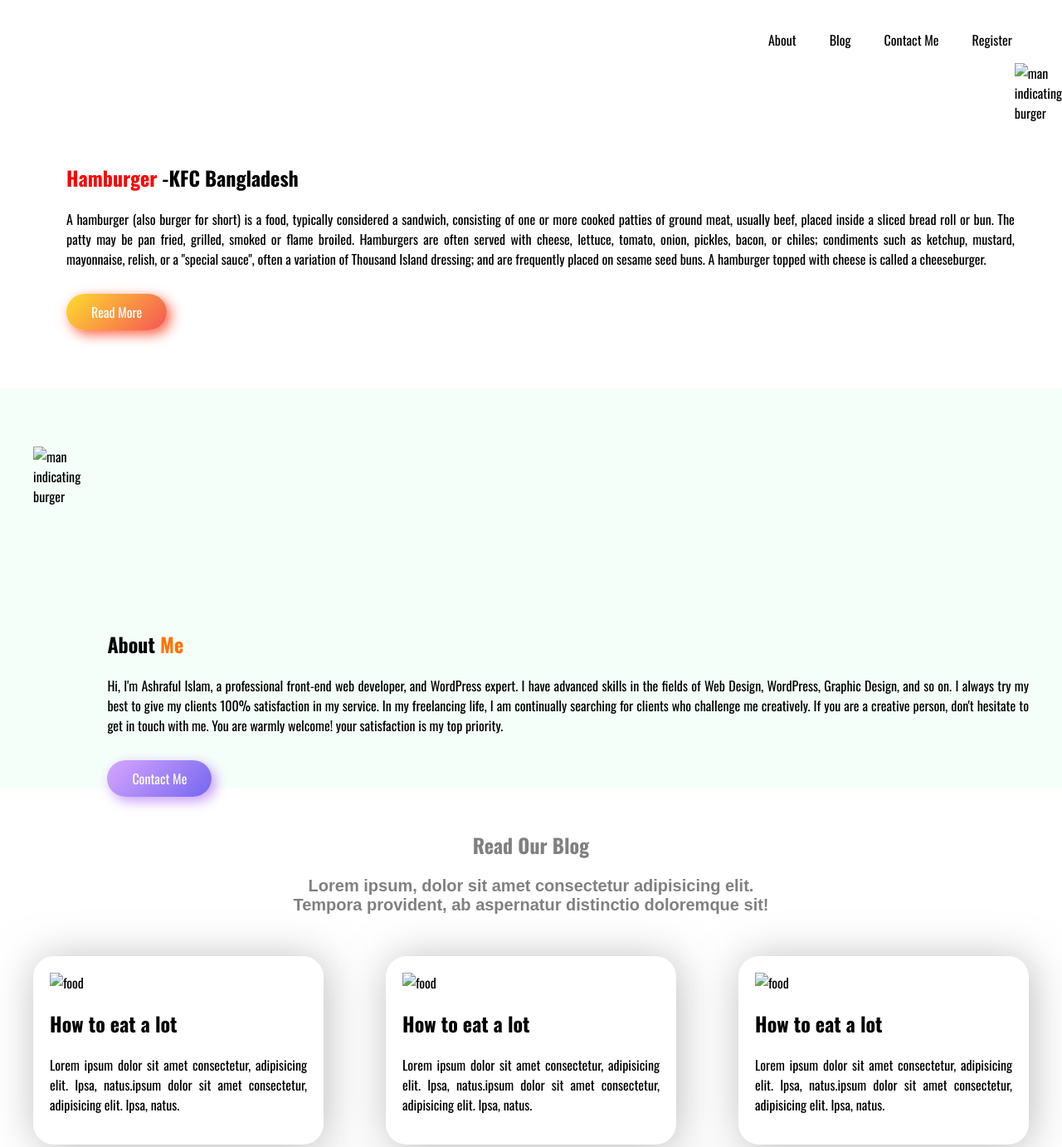
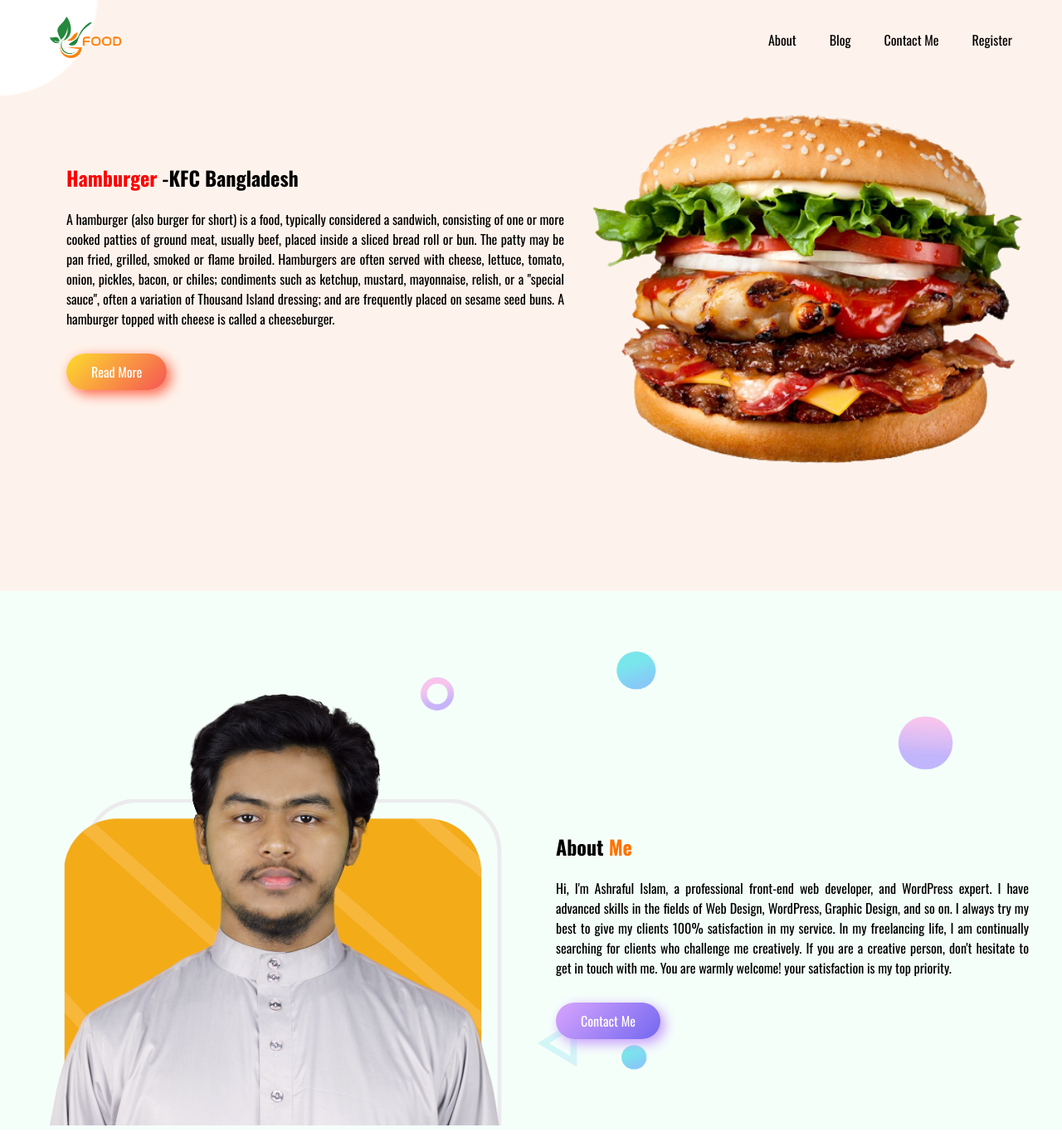
Before and after one commit to ashrafahsan/food-related-Website, a plain HTML site: page index.html in a window 1280 px wide. Shown: the top 1382 px of the page at 83% size. Drawn offline with nearby package versions, Linux system fonts and the light colour scheme; the site is published under a folder, as on GitHub Pages, so addresses that start at the root find nothing.

Commit message:
second commit

```diff
--- a/index.html
+++ b/index.html
@@ -5,7 +5,7 @@
     <meta http-equiv="X-UA-Compatible" content="IE=edge">
     <meta name="viewport" content="width=device-width, initial-scale=1.0">
     <link rel="stylesheet" href="style.css">
-    <link rel="icon" href="/images/shapes/Group%208450.png" type="image/gif" sizes="16x16">
+    <link rel="icon" href="images/shapes/Group%208450.png" type="image/gif" sizes="16x16">
     <link rel="preconnect" href="https://fonts.googleapis.com">
     <link rel="preconnect" href="https://fonts.gstatic.com" crossorigin>
     <link href="https://fonts.googleapis.com/css2?family=Oswald:wght@400;500;600;700&display=swap" rel="stylesheet">
@@ -16,7 +16,7 @@
     <!-- Nav bar -->
     <section class="navbar">
         <divc class="nav">
-            <img src="/images/shapes/food logo.png" alt="">
+            <img src="images/shapes/food logo.png" alt="">
             <ul>
                 <li>About</li>
                 <li>Blog</li>
@@ -35,7 +35,7 @@
                 <a class="button" href="#">Read More</a>
             </div>
             <div class="hero-2">
-                <img src="/images/male/burger.png" alt="man indicating burger">
+                <img src="images/male/burger.png" alt="man indicating burger">
             </div>
 
         </div>
@@ -47,7 +47,7 @@
     <section class="section-2">
         <div class="hero">
             <div class="hero-3">
-                <img src="/images/male/3.png" alt="man indicating burger">
+                <img src="images/male/3.png" alt="man indicating burger">
             </div>
             <div class="hero-4">
                 <h1>About <span class="orange">Me</span></h1>
@@ -64,21 +64,21 @@
         </div>
         <div class="hero">
             <div class="box box1">
-                <img src="/images/food/Project Cover.jpg" alt="food">
+                <img src="images/food/Project Cover.jpg" alt="food">
                 <div>
                     <h2>How to eat a lot</h2>
                     <p>Lorem ipsum dolor sit amet consectetur, adipisicing elit. Ipsa, natus.ipsum dolor sit amet consectetur, adipisicing elit. Ipsa, natus.</p>
                 </div>
             </div>
             <div class="box box2">
-                <img src="/images/food/Project Cover.png" alt="food">
+                <img src="images/food/Project Cover.png" alt="food">
                 <div>
                     <h2>How to eat a lot</h2>
                     <p>Lorem ipsum dolor sit amet consectetur, adipisicing elit. Ipsa, natus.ipsum dolor sit amet consectetur, adipisicing elit. Ipsa, natus.</p>
                 </div>
             </div>
             <div class="box box3">
-                <img src="/images/food/Project Cover1.jpg" alt="food">
+                <img src="images/food/Project Cover1.jpg" alt="food">
                 <div>
                     <h2>How to eat a lot</h2>
                     <p>Lorem ipsum dolor sit amet consectetur, adipisicing elit. Ipsa, natus.ipsum dolor sit amet consectetur, adipisicing elit. Ipsa, natus.</p>
--- a/style.css
+++ b/style.css
@@ -31,7 +31,7 @@
 /* section-1 */
 .section-1{
     margin-top:-100px;
-    background-image:url(/images/shapes/7.png);
+    background-image:url(images/shapes/7.png);
     background-position:center center;
     background-size: cover;
     background-repeat:no-repeat;
@@ -74,7 +74,7 @@
 
 .section-2{
     background-color:mintcream;
-    background-image:url(/images/shapes/ast.png);
+    background-image:url(images/shapes/ast.png);
     background-position:center;
     background-size:cover;
     background-repeat: no-repeat;
```
